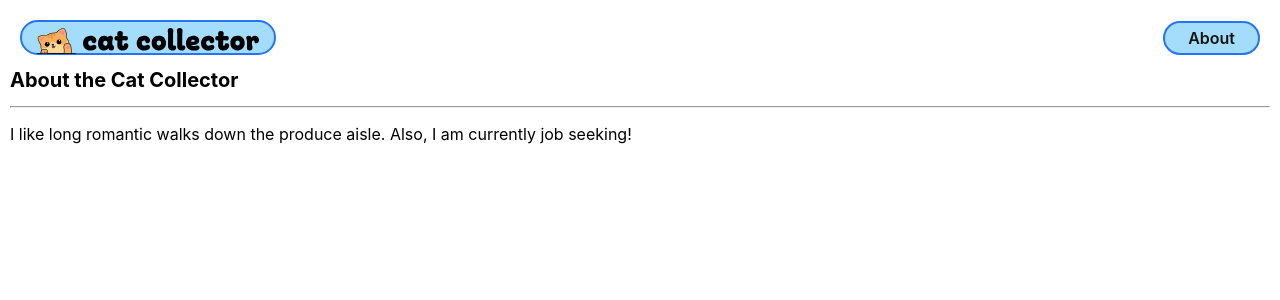
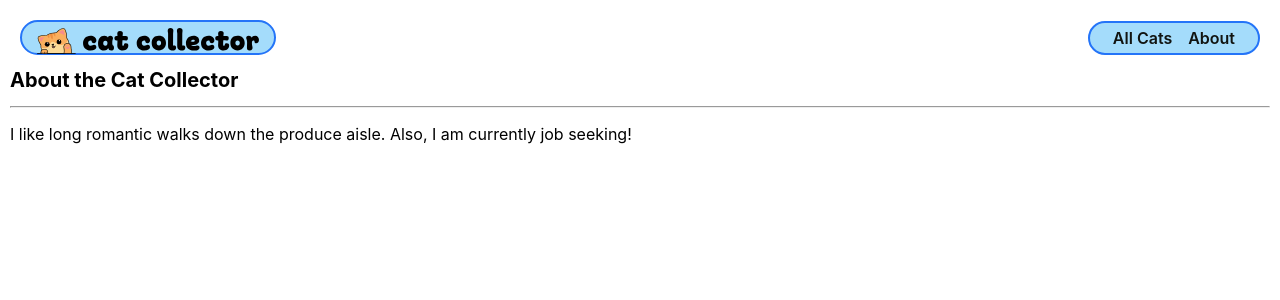
Before and after one commit to PedroCr05/django_crud_app_cat_collector, a Django app: page /about/ in a window 1280 px wide. Shown: the top 300 px of the page. Run offline with Django 5.2, Linux system fonts and the light colour scheme.

Commit message:
Beginning the index route for cats

```diff
--- a/main_app/templates/base.html
+++ b/main_app/templates/base.html
@@ -28,6 +28,7 @@
       </div>
       <nav>
         <ul>
+          <li><a href="/cats">All Cats</a></li>
           <li><a href="/about">About</a></li>
         </ul>
       </nav>
```
